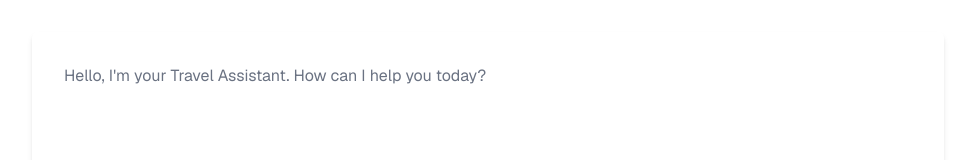
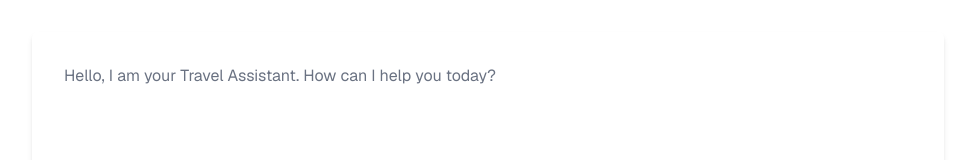
Before and after one commit to rabin-nyaundi/demo-gpt-frontend, a Next.js app: page / in a window 1280 px wide. Shown: the top 160 px of the page, without its empty margins (152-1127 px from the left). Built offline with nearby package versions, Linux system fonts and the light colour scheme.

Commit message:
patch fix

```diff
--- a/app/components/PromptResponse.tsx
+++ b/app/components/PromptResponse.tsx
@@ -20,7 +20,7 @@ const PromptResponse = ({ messages, isLoading }: Props) => {
     <div className="h-auto flex flex-col flex-auto w-full p-8 space-y-4">
       {messages.length === 0 ? (
         <p className="text-gray-500">
-          Hello, I'm your Travel Assistant. How can I help you today?
+          Hello, I am your Travel Assistant. How can I help you today?
         </p>
       ) : (
         messages.map((message, index) => (
```
